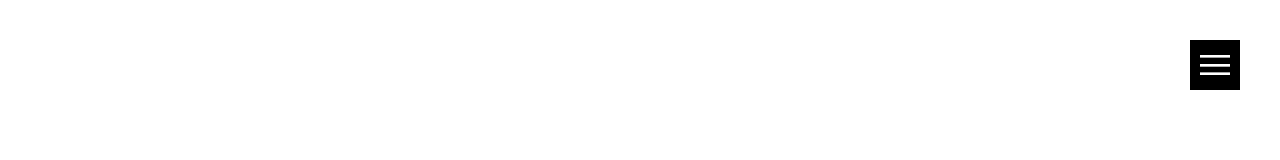
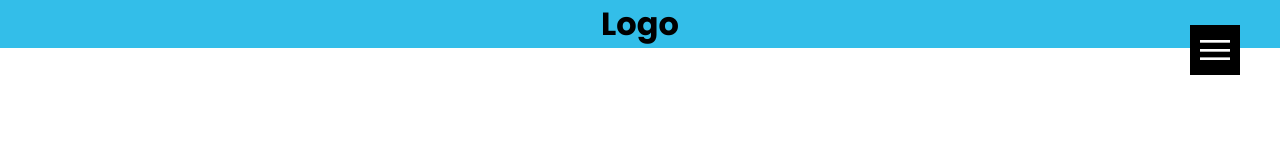
Before and after one commit to TheDaniel23xd/Responsive-Navigation-Menu, a plain HTML site: page index.html in a window 1280 px wide. Drawn offline with Linux system fonts and the light colour scheme.

Commit message:
cabecera

```diff
--- a/css/style.css
+++ b/css/style.css
@@ -6,8 +6,14 @@
     font-family: 'Poppins', sans-serif;
 
 }
-body{
-    background: rgb(255, 255, 255);
+.B{
+    position: relative;
+    width: 100%;
+    height: 100%;
+    display: flex;
+    justify-content: center;
+    align-items: center;
+    background: rgb(51, 190, 233);
 }
 .navigation{
     position: fixed;
@@ -96,7 +102,7 @@ background: #f00;
 }
 .menuToggle{
     position: absolute;
-    top: 40px;
+    top: 25px;
     right: 40px;
     width: 50px;
     height: 50px;
--- a/index.html
+++ b/index.html
@@ -10,6 +10,7 @@
 <body>
 
     <div class="menuToggle" onclick="ToggleMenu()"> </div>
+    <main class="B"><h1>Logo</h1></main>
     <div class="navigation">
         <div class="navArea">
             <ul>
```
